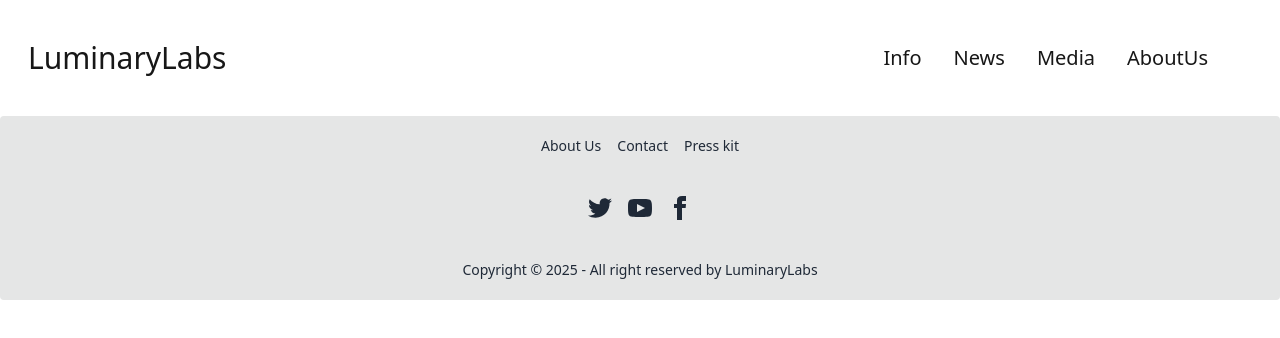
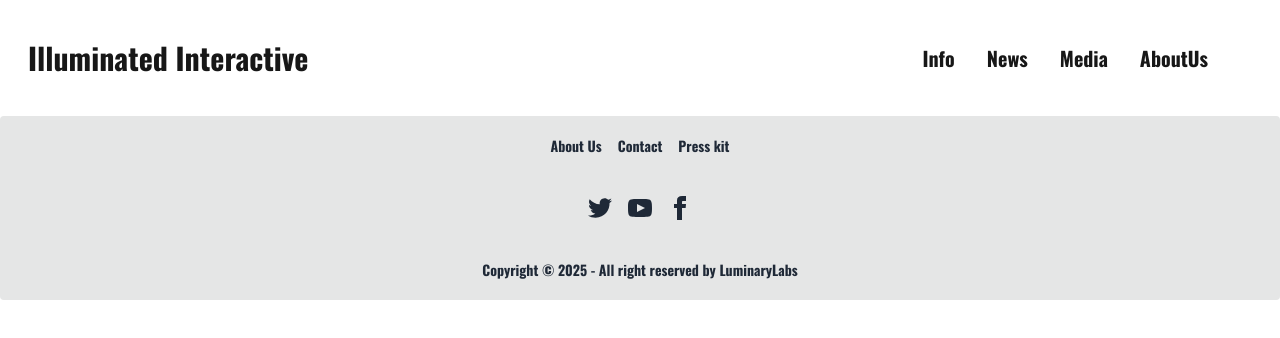
Before and after one commit to Smileatmaxi/illuminatedinteractive.com, a Next.js app: page / in a window 1280 px wide. Shown: the top 338 px of the page. Built offline with nearby package versions, Linux system fonts and the light colour scheme.

Commit message:
Update site branding and typography, add toast notifications
Replaced Montserrat with Oswald font and updated site title and references to "Illuminated Interactive." Integrated `sonner` Toaster for toast notifications positioned at the top-right. Improved UI consistency with bold font styling.

```diff
--- a/app/layout.tsx
+++ b/app/layout.tsx
@@ -1,26 +1,25 @@
 import type {Metadata} from "next";
-import {Montserrat} from "next/font/google";
+import {Oswald} from "@next/font/google";
 import "./globals.css";
 import React from "react";
 import Link from "next/link";
+import { Toaster } from 'sonner';
 
-const Monserrat = Montserrat({
-    variable: "--font-Montserrat",
-    subsets: ["latin"],
-});
+const oswald = Oswald();
+
 export const metadata: Metadata = {
-    title: "LuminaryLabs",
-    description: "Generated by create next app",
+    title: "Illuminated Interactive",
+    description: "This is the Official of Illuminated Interactive",
 };
 
 export default function RootLayout({children,}: Readonly<{ children: React.ReactNode; }>) {
     return (
         <html lang="en">
-        <body className={`${Monserrat.variable} antialiased`}>
+        <body className={`${oswald.className} font-bold`}>
         <nav className="box-content p-5">
             <div className="navbar bg-base-100">
                 <div className="flex-1">
-                    <Link className="text-3xl" href="/">LuminaryLabs</Link>
+                    <Link className="text-3xl" href="/">Illuminated Interactive</Link>
                 </div>
                 <div className="flex-none">
                     <ul className="menu menu-horizontal mx-5">
@@ -34,6 +33,7 @@ export default function RootLayout({children,}: Readonly<{ children: React.React
         </nav>
         <main>
             {children}
+            <Toaster position="top-right" richColors/>
         </main>
             <footer className="footer footer-center bg-base-300 text-base-content rounded p-5 ">
                 <nav className="grid grid-flow-col gap-4">
```
